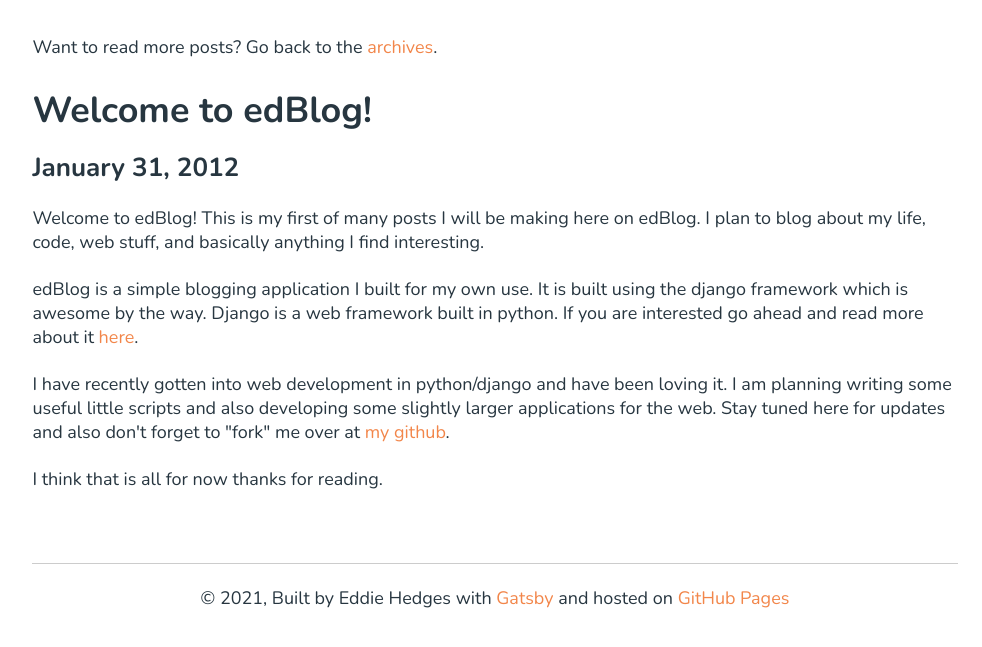
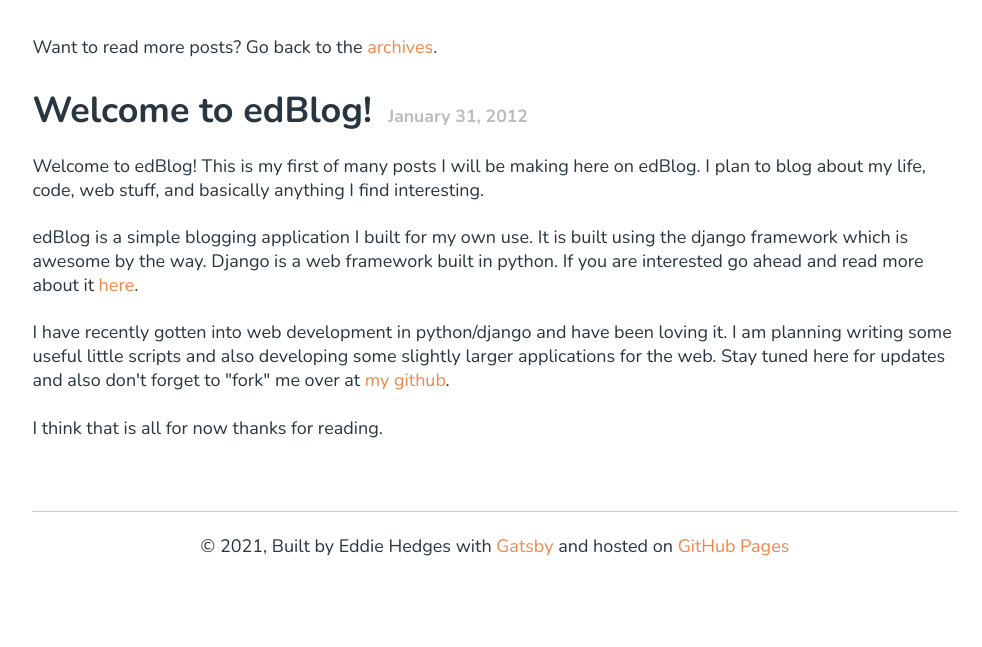
Before and after one commit to edhedges/edhedges.github.io, a Gatsby site: page /blog/2021/03/06/on-beyond-seuss in a window 1280 px wide. Shown: the part 75-722 px from the top of the page, without its empty margins (145-1127 px from the left). Built offline with nearby package versions, Linux system fonts and the light colour scheme; Gatsby itself is replaced by a stand-in of ours.

Commit message:
Improve the title/date styling on blog posts

```diff
--- a/src/components/layout.css
+++ b/src/components/layout.css
@@ -652,3 +652,18 @@ pre tt:after {
     width: 100% !important;
   }
 }
+
+/* Blog Styles */
+.blog-post-title,
+.blog-post-date {
+  display: inline-block;
+}
+
+.blog-post-title {
+  margin-right: 8px;
+}
+.blog-post-date {
+  color: #bbb;
+  font-size: 1.1rem;
+  margin-left: 8px;
+}
--- a/src/templates/blogTemplate.js
+++ b/src/templates/blogTemplate.js
@@ -21,8 +21,8 @@ export default function Template({
         </div>
         <div className="blog-post-container">
           <div className="blog-post">
-            <h1>{frontmatter.title}</h1>
-            <h2>{frontmatter.date}</h2>
+            <h1 className="blog-post-title">{frontmatter.title}</h1>
+            <h2 className="blog-post-date">{frontmatter.date}</h2>
             <div
               className="blog-post-content"
               dangerouslySetInnerHTML={{ __html: html }}
```
